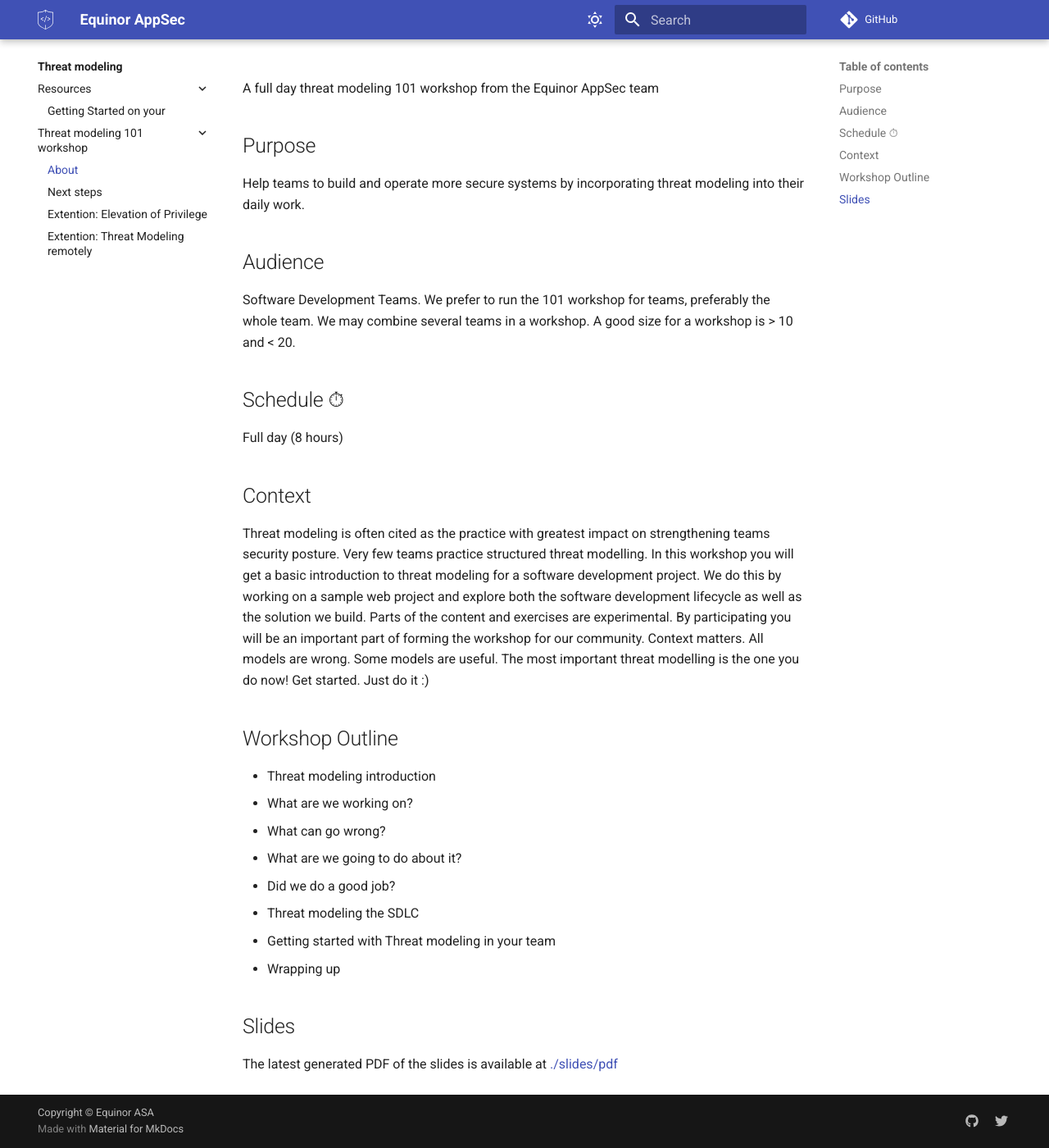
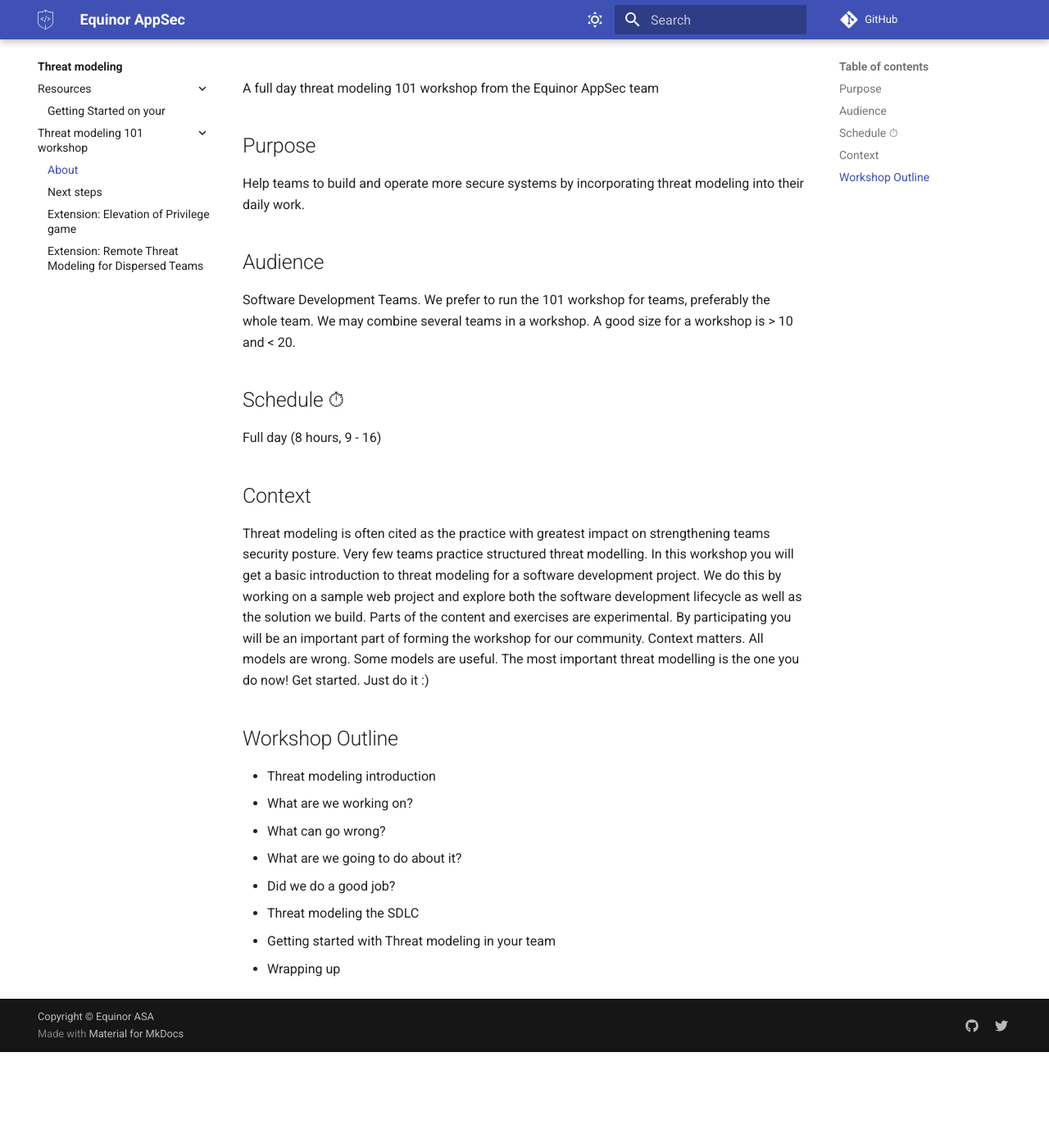
Before and after one commit to equinor/appsec, an MkDocs documentation site: the page built from docs/threat-modeling/threat-modeling-101-workshop/1-about.md, in a window 1280 px wide and 1400 px high, scrolled down 133 px. Shown: the whole window at 82% size. Built offline with MkDocs 1.6.1 and Material for MkDocs 9.7.7, drawn with Linux system fonts in a browser that asks for light colours; some web fonts are replaced; comment, search, counter and statistics services are not loaded; after the commit the page ends 1416 px from its top, so only the background shows below that.

Commit message:
Minor chages for tm (#60)
Co-authored-by: Lars Kåre Skjørestad <larskaare@users.noreply.github.com>

```diff
--- a/docs/threat-modeling/threat-modeling-101-workshop/1-about.md
+++ b/docs/threat-modeling/threat-modeling-101-workshop/1-about.md
@@ -3,6 +3,7 @@
 A full day threat modeling 101 workshop from the Equinor AppSec team
 
 ## Purpose
+
 Help teams to build and operate more secure systems by incorporating threat modeling into their daily work.
 
 ## Audience
@@ -11,7 +12,7 @@ Software Development Teams. We prefer to run the 101 workshop for teams, prefera
 
 ## Schedule ⏱
 
-Full day (8 hours)
+Full day (8 hours, 9 - 16)
 
 ## Context
 
@@ -27,7 +28,3 @@ Threat modeling is often cited as the practice with greatest impact on strengthe
 - Threat modeling the SDLC
 - Getting started with Threat modeling in your team
 - Wrapping up
-
-## Slides
-
-The latest generated PDF of the slides is available at [./slides/pdf](https://github.com/equinor/appsec-threatmodeling-101-workshop/blob/main/slides/pdf/appsec-threat-modeling-101-slides.pdf)
--- a/docs/threat-modeling/threat-modeling-101-workshop/extention-EOP-cardgame.md
+++ b/docs/threat-modeling/threat-modeling-101-workshop/extention-EOP-cardgame.md
@@ -1 +1 @@
-# Extention: Elevation of Privilege
+# Extension: Elevation of Privilege game
--- a/docs/threat-modeling/threat-modeling-101-workshop/extention-remote-tm.md
+++ b/docs/threat-modeling/threat-modeling-101-workshop/extention-remote-tm.md
@@ -1 +1 @@
-# Extention: Threat Modeling remotely
+# Extension: Remote Threat Modeling for Dispersed Teams
```
Also changed, not shown: docs/threat-modeling/index.md (+2 -0 lines), docs/threat-modeling/threat-modeling-101-workshop/2-next-steps.md (+3 -0 lines), 1 other file.
